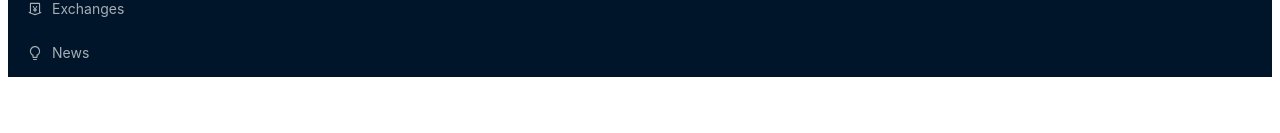
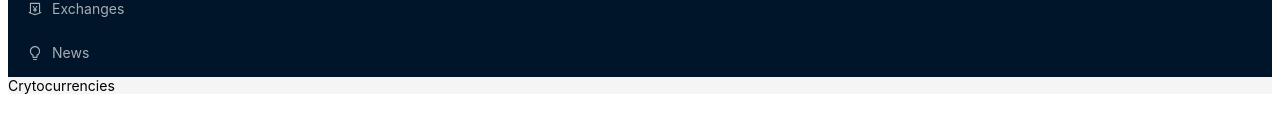
Before and after one commit to Prakash-Ravichandran/react_cryptocurrency_app, a React (Create React App) app: page /crypto/1 in a window 1280 px wide. Shown: the part 229-362 px from the top of the page. Built offline with nearby package versions, Linux system fonts and the light colour scheme.

Commit message:
Feat: Implementation of react router

```diff
--- a/src/App.js
+++ b/src/App.js
@@ -1,6 +1,15 @@
 import React from "react";
-import { Navbar } from "./components";
-import { BrowserRouter } from "react-router-dom";
+import {
+  Navbar,
+  HomePage,
+  Exchanges,
+  CryptoDetails,
+  Cryptocurrencies,
+  News,
+} from "./components";
+
+import { Routes, Route, Link, BrowserRouter, Router } from "react-router-dom";
+import { Layout } from "antd";
 
 const App = () => {
   return (
@@ -9,7 +18,27 @@ const App = () => {
         <div className="navbar">
           <Navbar />
         </div>
-        <div className="main"></div>
+        <div className="main">
+          <Layout>
+            <div className="routes">
+              <Routes>
+                <Route path="/" element={<HomePage />}></Route>
+                <Route exact path="/exchanges" element={<Exchanges />}></Route>
+                <Route
+                  exact
+                  path="/cryptocurrencies"
+                  element={<Cryptocurrencies />}
+                ></Route>
+                <Route
+                  exact
+                  path="/crypto/:coinId"
+                  element={<CryptoDetails />}
+                ></Route>
+                <Route exact path="/news" element={<News />}></Route>
+              </Routes>
+            </div>
+          </Layout>
+        </div>
         <div className="footer"></div>
       </BrowserRouter>
     </React.Fragment>
--- /dev/null
+++ b/src/components/CryptoDetails.jsx
@@ -0,0 +1,7 @@
+import React from "react";
+
+const CrytoDetails = () => {
+  return <div>Crytocurrencies</div>;
+};
+
+export default CrytoDetails;
--- /dev/null
+++ b/src/components/Cryptocurrencies.jsx
@@ -0,0 +1,7 @@
+import React from "react";
+
+const Crytocurrencies = () => {
+  return <div>Crytocurrencies</div>;
+};
+
+export default Crytocurrencies;
--- /dev/null
+++ b/src/components/Exchanges.jsx
@@ -0,0 +1,7 @@
+import React from "react";
+
+const Exchanges = () => {
+  return <div>Exchages</div>;
+};
+
+export default Exchanges;
--- /dev/null
+++ b/src/components/HomePage.jsx
@@ -0,0 +1,7 @@
+import React from "react";
+
+const HomePage = () => {
+  return <div>HomePage</div>;
+};
+
+export default HomePage;
--- a/src/components/Navbar.jsx
+++ b/src/components/Navbar.jsx
@@ -20,7 +20,7 @@ const Navbar = () => {
         </Typography.Title>
         <Menu theme="dark">
           <Menu.Item icon={<HomeOutlined />}>
-            <Link to="/home">Homes</Link>
+            <Link to="/">Homes</Link>
           </Menu.Item>
           <Menu.Item icon={<FundOutlined />}>
             <Link to="/cryptocurrencies">Cryptocurrencies</Link>
--- /dev/null
+++ b/src/components/News.jsx
@@ -0,0 +1,7 @@
+import React from "react";
+
+const News = () => {
+  return <div>News</div>;
+};
+
+export default News;
--- a/src/components/index.js
+++ b/src/components/index.js
@@ -1 +1,6 @@
 export { default as Navbar } from "./Navbar";
+export { default as HomePage } from "./HomePage";
+export { default as Exchanges } from "./Exchanges";
+export { default as Cryptocurrencies } from "./Cryptocurrencies";
+export { default as CryptoDetails } from "./CryptoDetails";
+export { default as News } from "./News";
--- /dev/null
+++ b/src/declarations.d.ts
@@ -0,0 +1,3 @@
+declare module "*.png" {
+  export default `` as string;
+}
```
